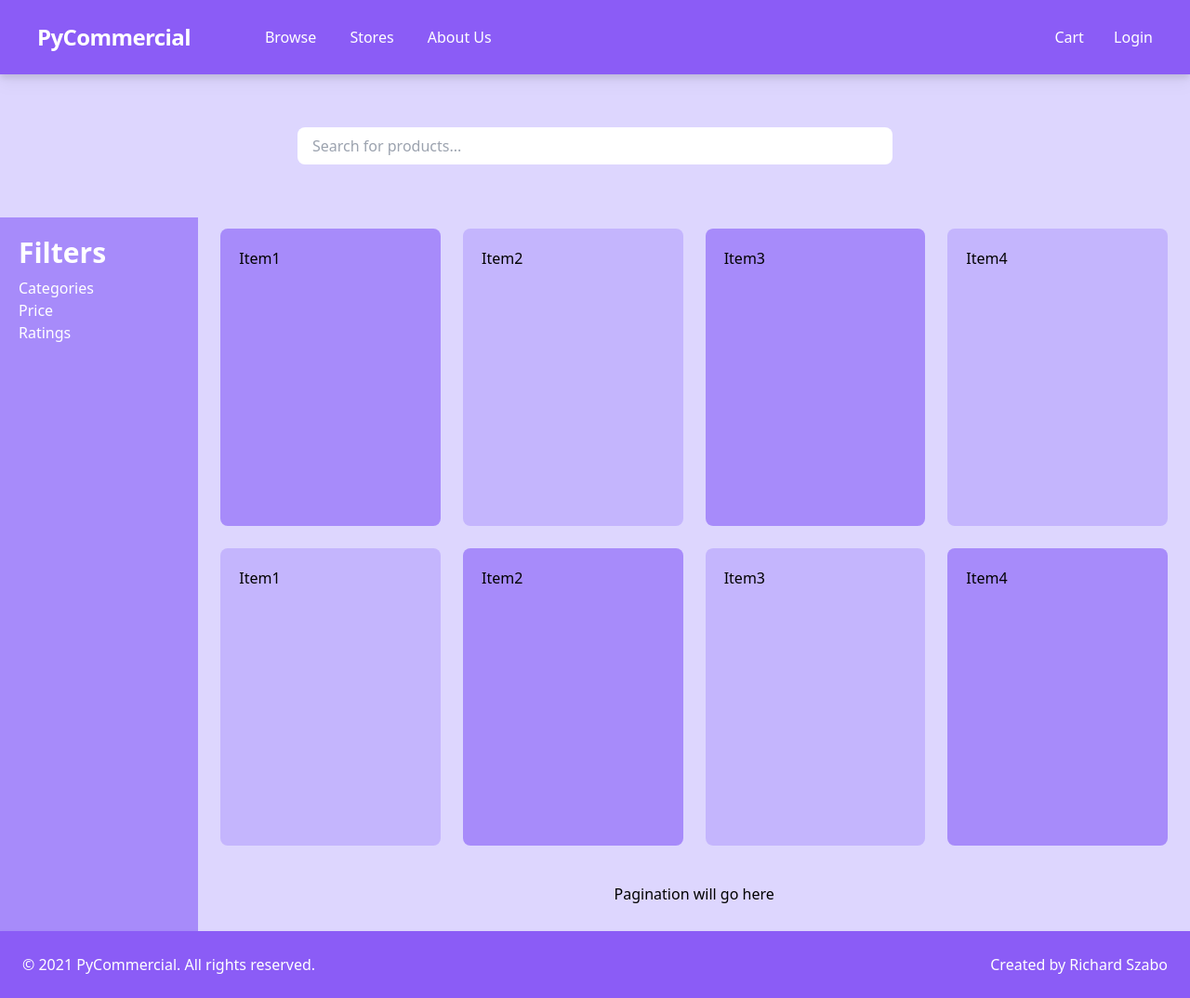
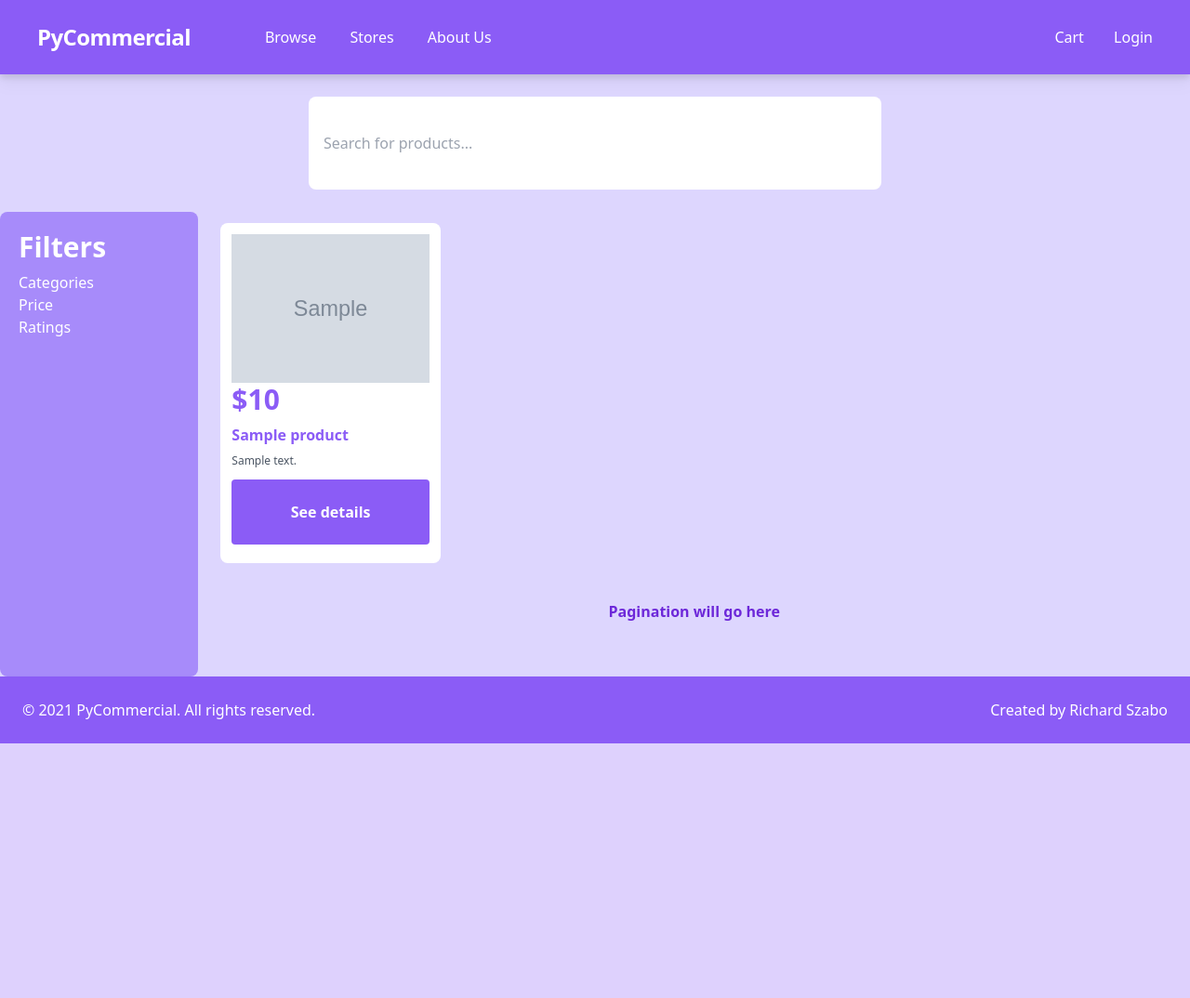
Before and after one commit to Riyomi/PyCommercial, a Django app: template products/templates/products/browse.html in a window 1280 px wide. Shown: the whole page at 93% size. After the commit the page ends 800 px from the top, so only its background shows below. Run offline with Django 3.2, Linux system fonts and the light colour scheme; the template is opened without the code that fills it: most values are stand-ins (such as "Sample title", 1, 10 or a date in 2020); grey boxes marked "Sample" are stand-in pictures; style sheets or scripts are compiled from the project's sources.

Commit message:
Browse page design and dummy data added

```diff
--- a/jstoolchain/css/tailwind.css
+++ b/jstoolchain/css/tailwind.css
@@ -13,7 +13,7 @@
     }
 
     .purple-btn {
-        @apply flex-grow m-auto bg-purple-500 text-white font-bold py-2 px-4 rounded;
+        @apply flex-grow bg-purple-500 text-white font-bold py-2 px-4 rounded;
     }
 
     .purple-btn:focus {
--- a/products/templates/products/browse.html
+++ b/products/templates/products/browse.html
@@ -1,18 +1,20 @@
 {% extends "base.html" %}
+{% load products.productfilters %}
+{% load static %}
 {% load myfilters %}
 
 {% block title %}Home{% endblock title %}
 {% block content %}
     <div class="flex flex-grow bg-white min-w-full min-h-full bg-purple-200">
-        <div class="grid grid-cols-6 grid-rows-6 w-full">
-            <div class="grid col-span-6 w-full content-center">
-                <div class="m-auto w-6/12 grid content-center">
-                    <i class="fas fa-search absolute"></i>
+        <div class="grid grid-cols-6 w-full">
+            <div class="grid col-span-6 p-6">
+                <div class="grid mx-auto w-6/12">
                     <input type="text" placeholder="Search for products..."
                            class="py-2 px-4 rounded-lg focus:outline-none focus:ring focus:ring-purple-400"/>
+                    <button class="block fas fa-search absolute pt-3 pr-7 right-1/4 text-purple-700 focus:outline-none"></button>
                 </div>
             </div>
-            <div class="bg-purple-400 row-span-5 px-5 pt-5">
+            <div class="bg-purple-400 px-5 pt-5 rounded-lg">
                 <div>
                     <p class="title-h1 text-white">Filters</p>
                 </div>
@@ -22,19 +24,18 @@
                     <p class="title-h3 text-white">Ratings</p>
                 </div>
             </div>
-            <div class="grid grid-cols-4 col-span-5 row-span-5 mx-3">
-                <div class="bg-purple-400 h-80 m-3 rounded-lg p-5">Item1</div>
-                <div class="bg-purple-300 h-80 m-3 rounded-lg p-5">Item2</div>
-                <div class="bg-purple-400 h-80 m-3 rounded-lg p-5">Item3</div>
-                <div class="bg-purple-300 h-80 m-3 rounded-lg p-5">Item4</div>
-
-                <div class="bg-purple-300 h-80 m-3 rounded-lg p-5">Item1</div>
-                <div class="bg-purple-400 h-80 m-3 rounded-lg p-5">Item2</div>
-                <div class="bg-purple-300 h-80 m-3 rounded-lg p-5">Item3</div>
-                <div class="bg-purple-400 h-80 m-3 rounded-lg p-5">Item4</div>
-
+            <div class="grid grid-cols-4 col-span-5 mx-3">
+                {% for product in products %}
+                    <div class="flex flex-col bg-white min-h-96 m-3 rounded-lg p-3">
+                        <img src="{{ product.image.url|formaturl }}" alt="item1">
+                        <div class="title-h1">${{ product.price }}</div>
+                        <div class="text-purple-500 font-semibold mb-2">{{ product.name }}</div>
+                        <div class="text-xs text-gray-600 mb-3">{{ product.description|truncatetext }}</div>
+                        <button class="purple-btn mb-2">See details</button>
+                    </div>
+                {% endfor %}
                 <div class="grid col-span-4 h-20">
-                    <div class="m-auto">Pagination will go here</div>
+                    <div class="m-auto text-purple-700 font-semibold">Pagination will go here</div>
                 </div>
             </div>
         </div>
--- a/products/views.py
+++ b/products/views.py
@@ -1,4 +1,6 @@
 from django.shortcuts import render
+
+from .models import Product
 
 
 def homePage(request):
@@ -6,4 +8,5 @@
 
 
 def browsePage(request):
-    return render(request, 'products/browse.html')
+    products = Product.objects.all()
+    return render(request, 'products/browse.html', context={'products': products})
```
Also changed, not shown: products/templates/products/home.html (+5 -3 lines), products/templatetags/products/productfilters.py (added, +14 -0 lines), products/templatetags/products/__init__.py (added).
